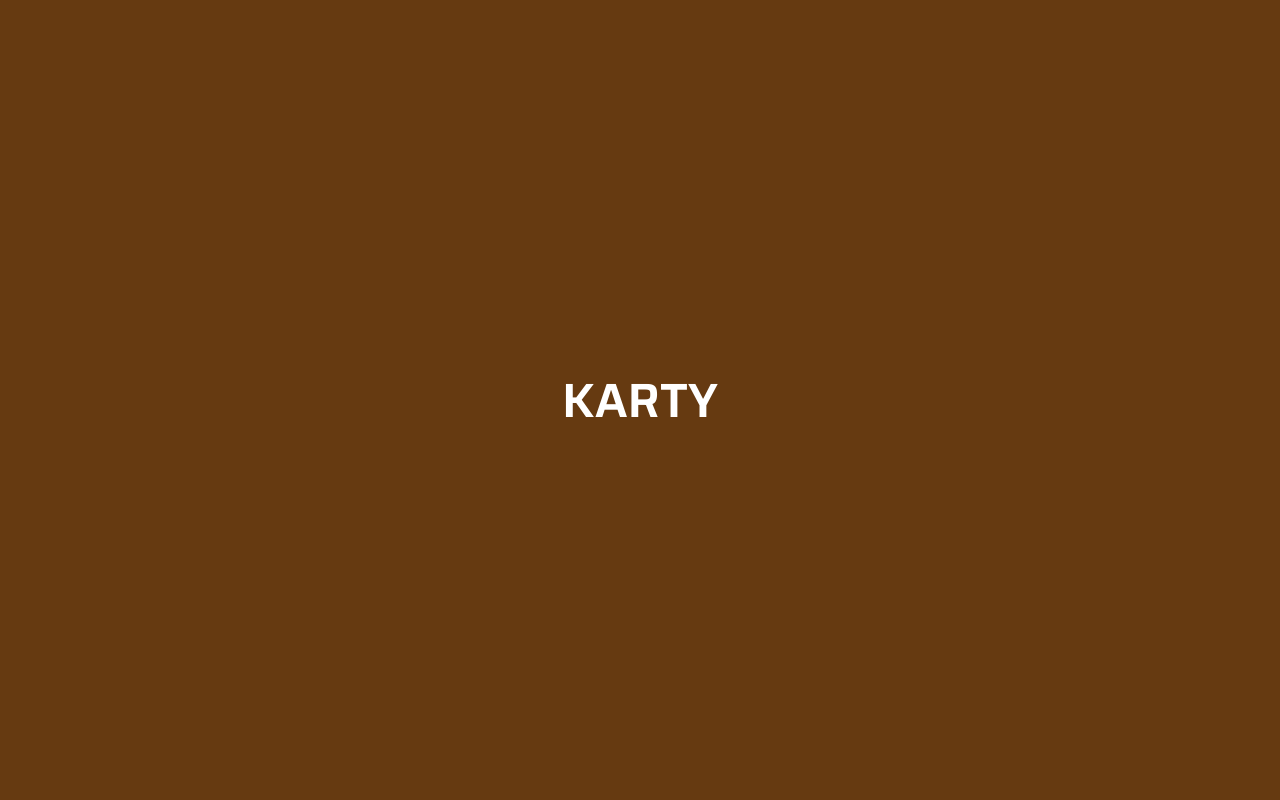
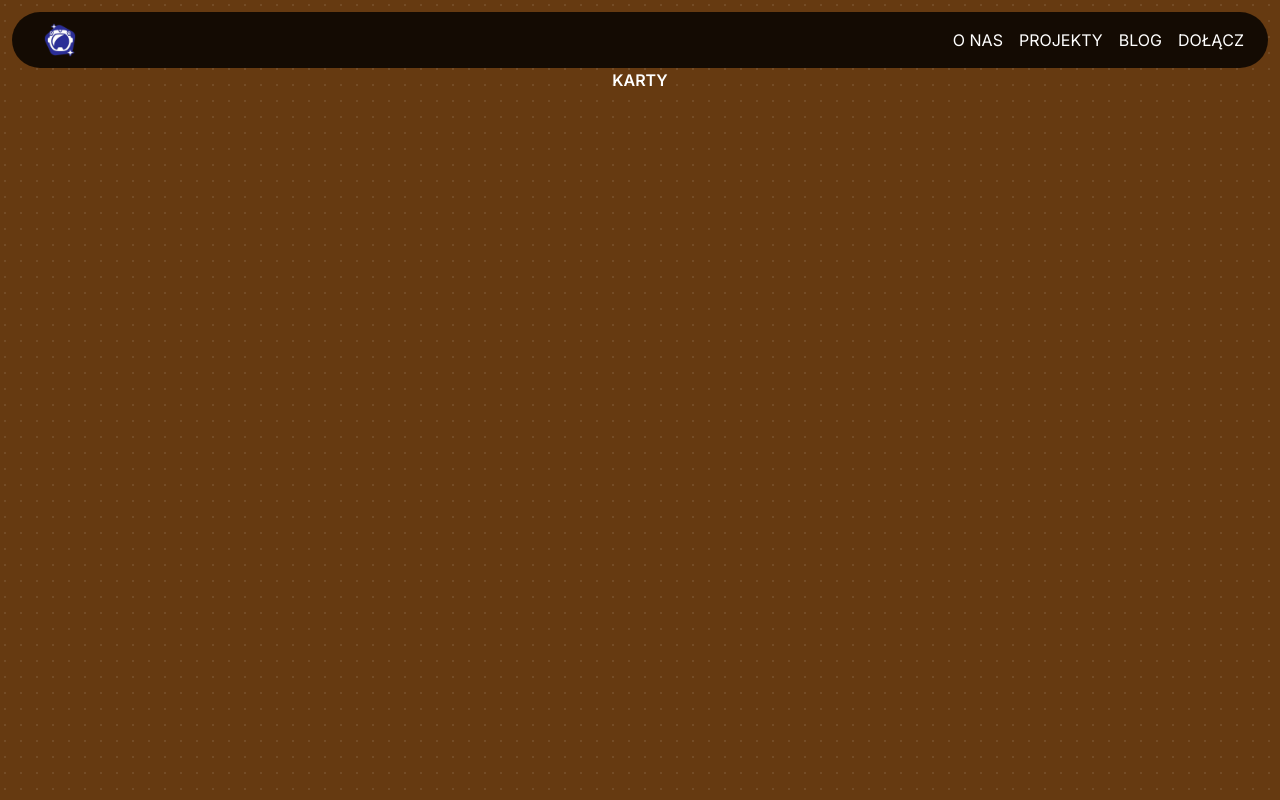
Before and after one commit to Newbies-Workplace/newbies-web, a Next.js app: page /cards in a window 1280 px wide. Built offline with nearby package versions, Linux system fonts and the light colour scheme.

Commit message:
feat: navbar cleanup

```diff
--- a/src/app/blog/page.tsx
+++ b/src/app/blog/page.tsx
@@ -1,9 +1,36 @@
 import BlogPost from "@/components/molecules/BlogPost/BlogPost";
+import Navbar from "@/components/molecules/Navbar/Navbar";
 
 const Blog = () => {
   return (
-    <div className="w-screen h-screen flex flex-col justify-center items-center  bg-purple-900">
+    <div className="size-full min-h-screen bg-purple-900 flex flex-col items-center bg-dot-white/[0.2]">
+      <Navbar />
+
       <div className="flex flex-wrap max-w-[1082px] justify-center">
+        <BlogPost
+          imgSrc=""
+          title="Jak robić, a się nie narobić?"
+          description="Lorem ipsum dolor sit amet, consectetur adipiscing elit, sed do eiusmod tempor incididunt ut labore et dolore magna aliqua. Ut enim ad minim veniam, quis nostrud exercitation ullamco laboris nisi ut aliquip ex ea commodo consequat."
+          readingTime={6}
+        />
+        <BlogPost
+          imgSrc=""
+          title="Jak robić, a się nie narobić?"
+          description="Lorem ipsum dolor sit amet, consectetur adipiscing elit, sed do eiusmod tempor incididunt ut labore et dolore magna aliqua. Ut enim ad minim veniam, quis nostrud exercitation ullamco laboris nisi ut aliquip ex ea commodo consequat."
+          readingTime={6}
+        />
+        <BlogPost
+          imgSrc=""
+          title="Jak robić, a się nie narobić?"
+          description="Lorem ipsum dolor sit amet, consectetur adipiscing elit, sed do eiusmod tempor incididunt ut labore et dolore magna aliqua. Ut enim ad minim veniam, quis nostrud exercitation ullamco laboris nisi ut aliquip ex ea commodo consequat."
+          readingTime={6}
+        />
+        <BlogPost
+          imgSrc=""
+          title="Jak robić, a się nie narobić?"
+          description="Lorem ipsum dolor sit amet, consectetur adipiscing elit, sed do eiusmod tempor incididunt ut labore et dolore magna aliqua. Ut enim ad minim veniam, quis nostrud exercitation ullamco laboris nisi ut aliquip ex ea commodo consequat."
+          readingTime={6}
+        />
         <BlogPost
           imgSrc=""
           title="Jak robić, a się nie narobić?"
--- a/src/app/cards/page.tsx
+++ b/src/app/cards/page.tsx
@@ -1,7 +1,11 @@
+import Navbar from "@/components/molecules/Navbar/Navbar";
+
 const Cards = () => {
   return (
-    <div className="w-screen h-screen flex justify-center items-center bg-orange-900">
-      <p className="headM font-bold text-white">KARTY</p>
+    <div className="size-full min-h-screen bg-orange-900 flex flex-col items-center bg-dot-white/[0.2]">
+      <Navbar />
+
+      <p className="font-bold text-white">KARTY</p>
     </div>
   );
 };
--- a/src/app/globals.css
+++ b/src/app/globals.css
@@ -1,5 +1,3 @@
-@import "../typography.css";
-
 @tailwind base;
 @tailwind components;
 @tailwind utilities;
--- a/src/app/layout.tsx
+++ b/src/app/layout.tsx
@@ -18,9 +18,7 @@ export default function RootLayout({
 }) {
   return (
     <html lang="en">
-      <body className={cs(inter.className, "flex w-screen h-screen")}>
-        {children}
-      </body>
+      <body className={cs(inter.className)}>{children}</body>
     </html>
   );
 }
--- a/src/app/page.tsx
+++ b/src/app/page.tsx
@@ -16,7 +16,7 @@ export default function Home() {
   };
 
   return (
-    <main className="w-screen overflow-x-hidden bg-blue-900 snap-y text-white snap-mandatory">
+    <main className="h-screen w-screen overflow-x-hidden bg-blue-900 snap-y text-white snap-mandatory">
       <div className={"absolute z-20 bg-black"}>
         <ControlRoomHome onZoom={handleZoom} />
       </div>
--- a/src/app/projects/page.tsx
+++ b/src/app/projects/page.tsx
@@ -1,10 +1,10 @@
-import Navbar from "@/components/atoms/Navbar/Navbar";
+import Navbar from "@/components/molecules/Navbar/Navbar";
 
 const Projects = () => {
   return (
-    <div className="w-screen h-screen flex flex-col  bg-red-900">
+    <div className="size-full min-h-screen bg-red-900 flex flex-col items-center bg-dot-white/[0.2]">
       <Navbar />
-      <p className="headM font-bold text-white">NASZE PROJEKTY</p>
+      <p className="font-bold text-white">NASZE PROJEKTY</p>
     </div>
   );
 };
--- a/src/components/atoms/Navbar/Navbar.tsx
+++ /dev/null
@@ -1,19 +0,0 @@
-import Image from "next/image";
-import Link from "next/link";
-import newbieslogo from "@/assets/small-newbies-logo.svg";
-
-const Navbar = () => {
-  return (
-    <div className="m-3 p-1 bg-black bg-opacity-80 flex items-center justify-between px-16 rounded-full">
-      <Image src={newbieslogo} width={55} height={55} alt="newbies-logo" />
-      <span className="flex flex-wrap *:px-3 *:bodyS *:text-white">
-        <Link href={"/"}>O NAS</Link>
-        <Link href={"/projects"}>PROJEKTY</Link>
-        <Link href={"/blog"}>BLOG</Link>
-        <Link href={"https://discord.gg/wPNUe6tT"}>DOŁĄCZ</Link>
-      </span>
-    </div>
-  );
-};
-
-export default Navbar;
--- a/src/components/atoms/Tag/Tag.tsx
+++ b/src/components/atoms/Tag/Tag.tsx
@@ -5,7 +5,7 @@ interface TagProps {
 const Tag: React.FC<TagProps> = ({ children }) => {
   return (
     <div className="p-1 border border-purple-500 rounded-lg">
-      <p className="bodyXS text-white">{children}</p>
+      <p className="text-sm text-white">{children}</p>
     </div>
   );
 };
--- a/src/components/molecules/BlogPost/BlogPost.tsx
+++ b/src/components/molecules/BlogPost/BlogPost.tsx
@@ -26,8 +26,8 @@ const BlogPost: React.FC<BlogPostProps> = ({
           <Tag>PYTHON</Tag>
           <Tag>PYTHON</Tag>
         </div>
-        <p className=" text-white bodyL font-bold">{title}</p>
-        <p className="text-white bodyS">{description}</p>
+        <p className="text-white font-bold">{title}</p>
+        <p className="text-white">{description}</p>
         <p className="self-end text-purple-500 bodyXS">
           {readingTime} min czytania
         </p>
--- /dev/null
+++ b/src/components/molecules/Navbar/Navbar.tsx
@@ -0,0 +1,28 @@
+import Image from "next/image";
+import Link from "next/link";
+
+const Navbar = () => {
+  return (
+    <div className={"sticky top-3 px-3 mb-3 w-full"}>
+      <div className="w-full flex items-center justify-between py-1 px-6 bg-black bg-opacity-80 backdrop-blur-sm rounded-full">
+        <Link href={"/"}>
+          <Image
+            src={"/icon/newbies-logo.png"}
+            alt={"newbies logo"}
+            width={48}
+            height={48}
+          />
+        </Link>
+
+        <div className="flex flex-wrap gap-4 text-white">
+          <Link href={"/"}>O NAS</Link>
+          <Link href={"/projects"}>PROJEKTY</Link>
+          <Link href={"/blog"}>BLOG</Link>
+          <Link href={"https://discord.gg/u9tuJWkXYg"}>DOŁĄCZ</Link>
+        </div>
+      </div>
+    </div>
+  );
+};
+
+export default Navbar;
--- a/src/typography.css
+++ /dev/null
@@ -1,62 +0,0 @@
-@import url("https://fonts.googleapis.com/css2?family=Saira:wght@400;600;900&display=swap");
-@tailwind base;
-@tailwind components;
-@tailwind utilities;
-
-@layer components {
-  .headM {
-    font-family: Saira;
-    font-size: 48px;
-    font-style: normal;
-    font-weight: 400;
-    line-height: normal;
-  }
-
-  .headS {
-    font-family: Saira;
-    font-size: 36px;
-    font-style: normal;
-    font-weight: 400;
-    line-height: normal;
-  }
-
-  .headXS {
-    font-family: Saira;
-    font-size: 32px;
-    font-style: normal;
-    font-weight: 400;
-    line-height: normal;
-  }
-
-  .bodyL {
-    font-family: Saira;
-    font-size: 24px;
-    font-style: normal;
-    font-weight: 400;
-    line-height: normal;
-  }
-
-  .bodyM {
-    font-family: Saira;
-    font-size: 20px;
-    font-style: normal;
-    font-weight: 400;
-    line-height: normal;
-  }
-
-  .bodyS {
-    font-family: Saira;
-    font-size: 14px;
-    font-style: normal;
-    font-weight: 400;
-    line-height: normal;
-  }
-
-  .bodyXS {
-    font-family: Saira;
-    font-size: 12px;
-    font-style: normal;
-    font-weight: 400;
-    line-height: normal;
-  }
-}
```
